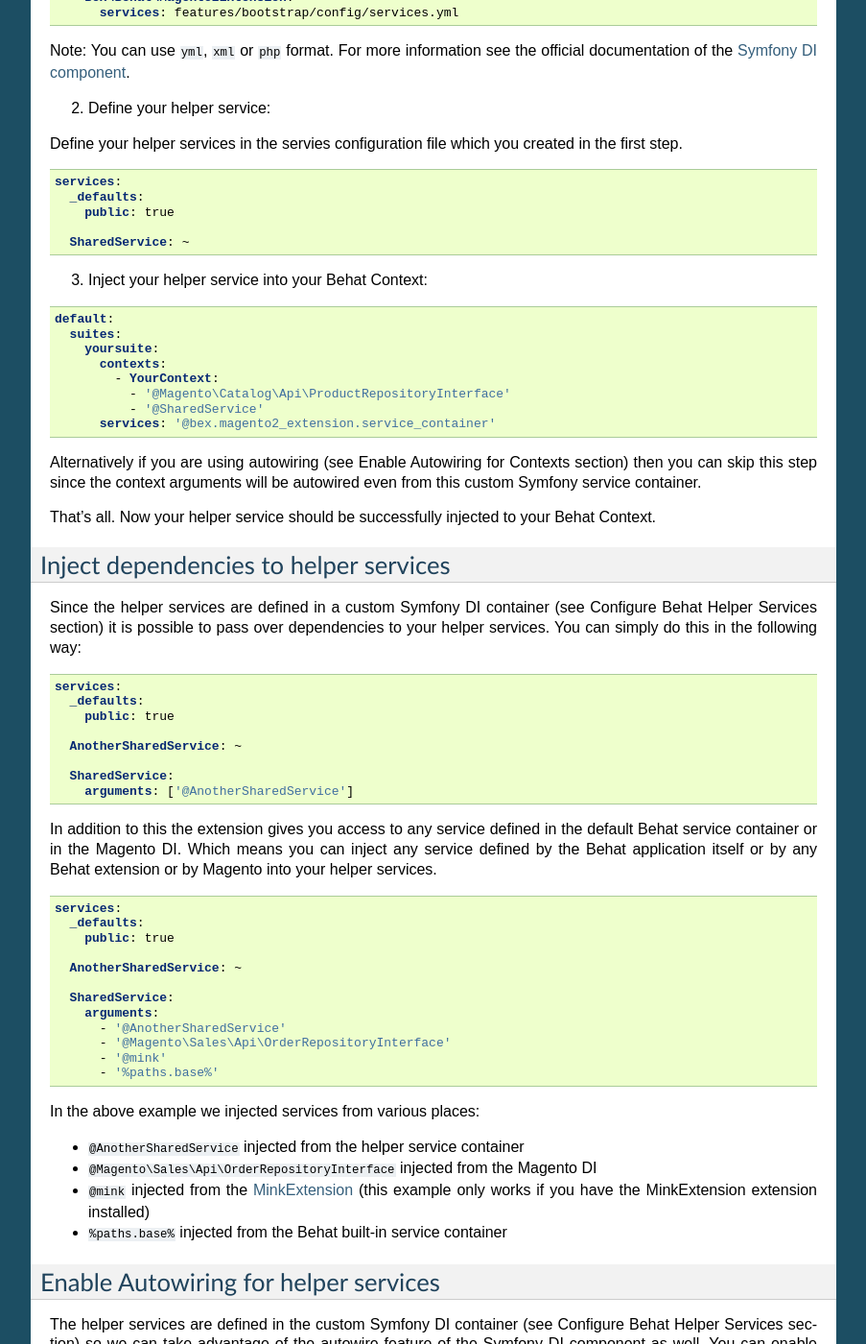
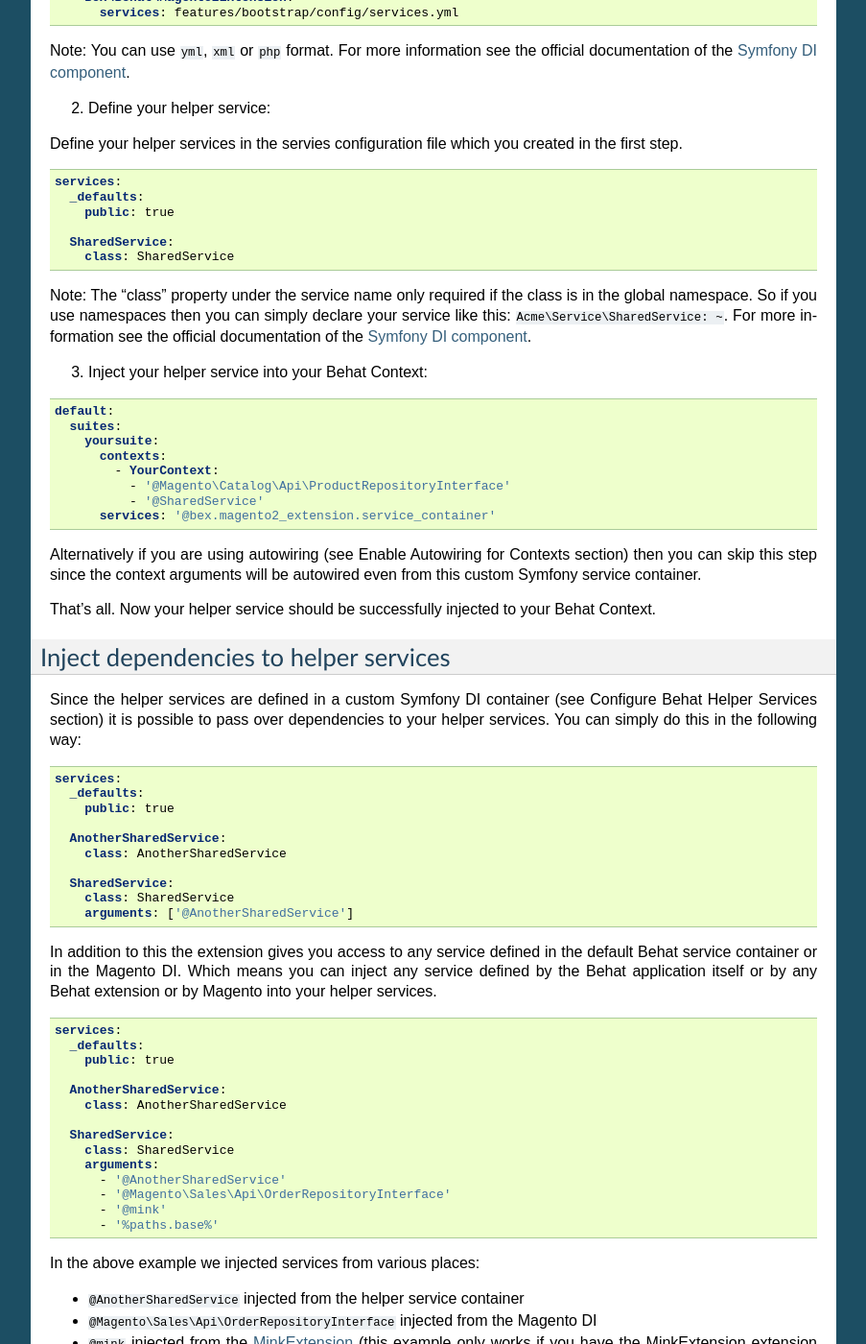
Before and after one commit to tkotosz/BehatMagento2Extension, a Sphinx documentation site: the page built from docs/guide/configuration.rst, in a window 1280 px wide and 1400 px high, scrolled down 3598 px. Shown: the whole window at 96% size, without its empty margins (198-1101 px from the left). Built offline with Sphinx 7.4.7, drawn with Linux system fonts in a browser that asks for light colours; some of the changed text lies outside the part shown.

```diff
--- a/docs/guide/configuration.rst
+++ b/docs/guide/configuration.rst
@@ -208,7 +208,11 @@
       _defaults:
         public: true
 
-      SharedService: ~
+      SharedService:
+        class: SharedService
+
+Note: The "class" property under the service name only required if the class is in the global namespace. So if you use namespaces then you can simply declare your service like this: ``Acme\Service\SharedService: ~``.
+For more information see the official documentation of the `Symfony DI component <https://symfony.com/doc/current/components/dependency_injection.html>`_.
 
 3. Inject your helper service into your Behat Context:
 
@@ -239,9 +243,11 @@
       _defaults:
         public: true
 
-      AnotherSharedService: ~
+      AnotherSharedService:
+        class: AnotherSharedService
 
       SharedService:
+        class: SharedService
         arguments: ['@AnotherSharedService']
 
 In addition to this the extension gives you access to any service defined in the default Behat service container or in the Magento DI. Which means you can inject any service defined by the Behat application itself or by any Behat extension or by Magento into your helper services.
@@ -252,9 +258,11 @@
       _defaults:
         public: true
 
-      AnotherSharedService: ~
+      AnotherSharedService:
+        class: AnotherSharedService
 
       SharedService:
+        class: SharedService
         arguments:
           - '@AnotherSharedService'
           - '@Magento\Sales\Api\OrderRepositoryInterface'
@@ -284,9 +292,11 @@
         public: true
         autowire: true
 
-      AnotherSharedService: ~
+      AnotherSharedService:
+        class: AnotherSharedService
 
       SharedService:
+        class: SharedService
         arguments:
           $mink: '@mink'
           $basePath: '%paths.base%'
```
Also changed, not shown: 5 other files.
